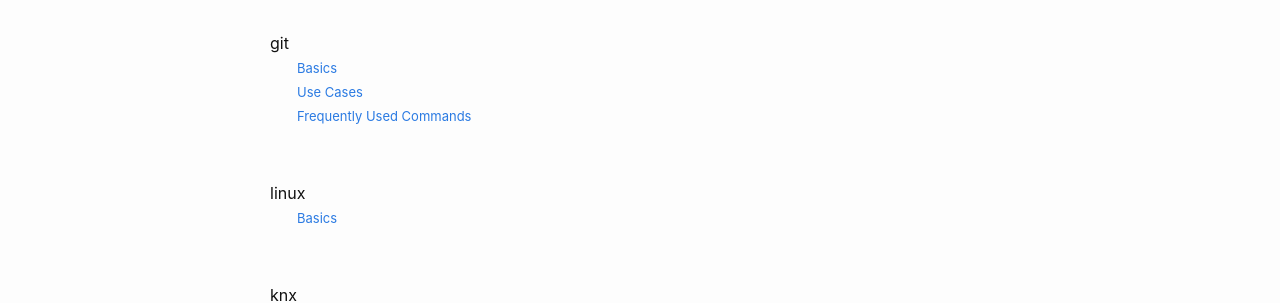
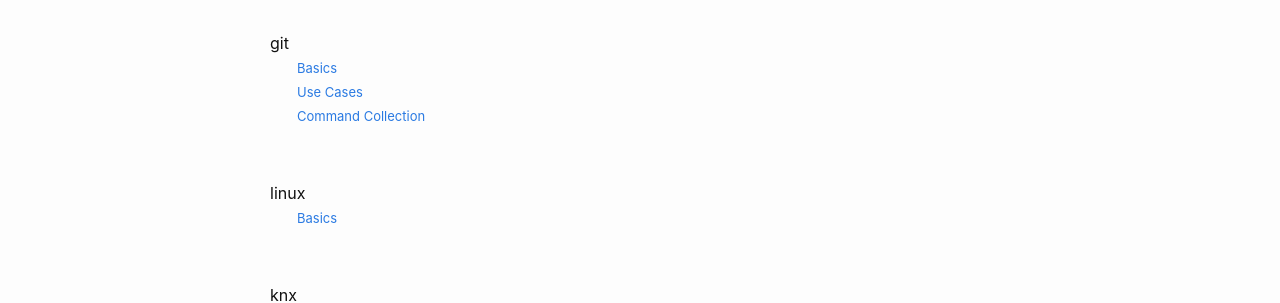
Before and after one commit to Hautaklyttn/progDocs, a Jekyll site: the page built from docs/index.md, in a window 1280 px wide. Shown: the part 447-750 px from the top of the page. Built offline with Jekyll 4.4.1, drawn with Linux system fonts in a browser that asks for light colours.

Commit message:
Git additions

```diff
--- a/docs/index.md
+++ b/docs/index.md
@@ -32,7 +32,7 @@ c / c++
 git
 &nbsp;&nbsp;&nbsp;&nbsp;&nbsp; [<font size="-1">Basics</font>](./articles/git_basics.html)
 &nbsp;&nbsp;&nbsp;&nbsp;&nbsp; [<font size="-1">Use Cases</font>](./articles/git_uc.html)
-&nbsp;&nbsp;&nbsp;&nbsp;&nbsp; [<font size="-1">Frequently Used Commands</font>](./articles/git_comm.html)
+&nbsp;&nbsp;&nbsp;&nbsp;&nbsp; [<font size="-1">Command Collection</font>](./articles/git_comm.html)
 
 &nbsp;
 
```
